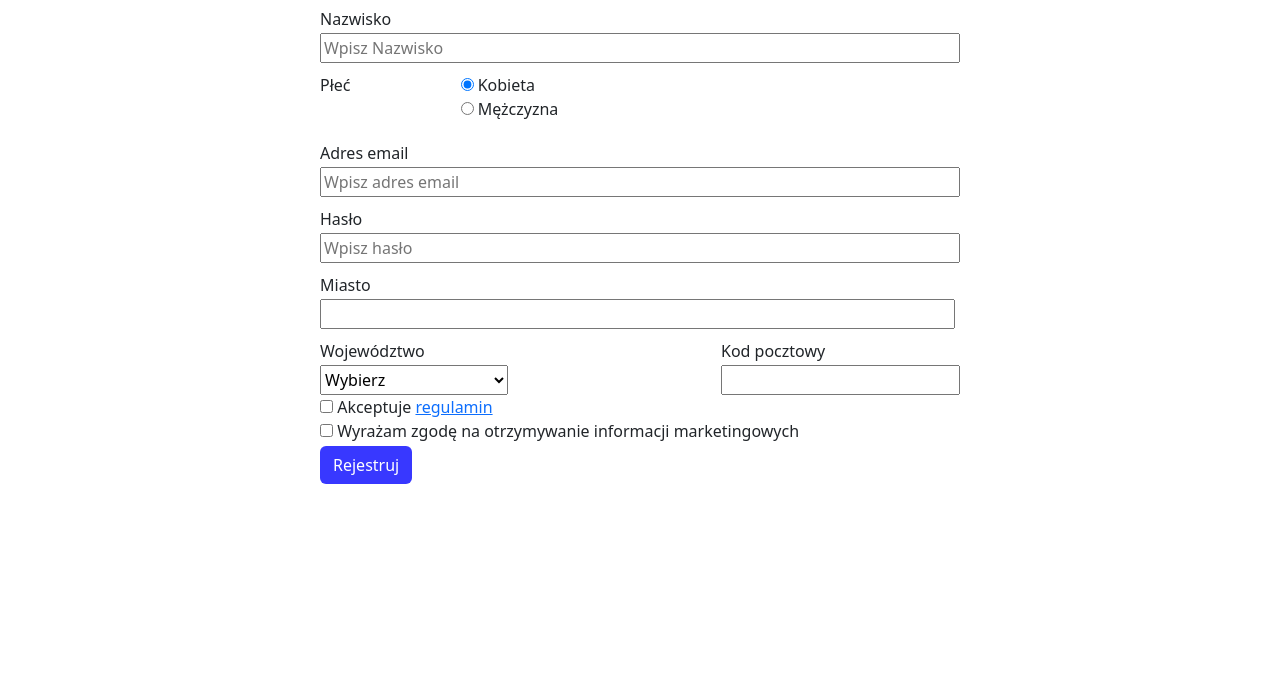
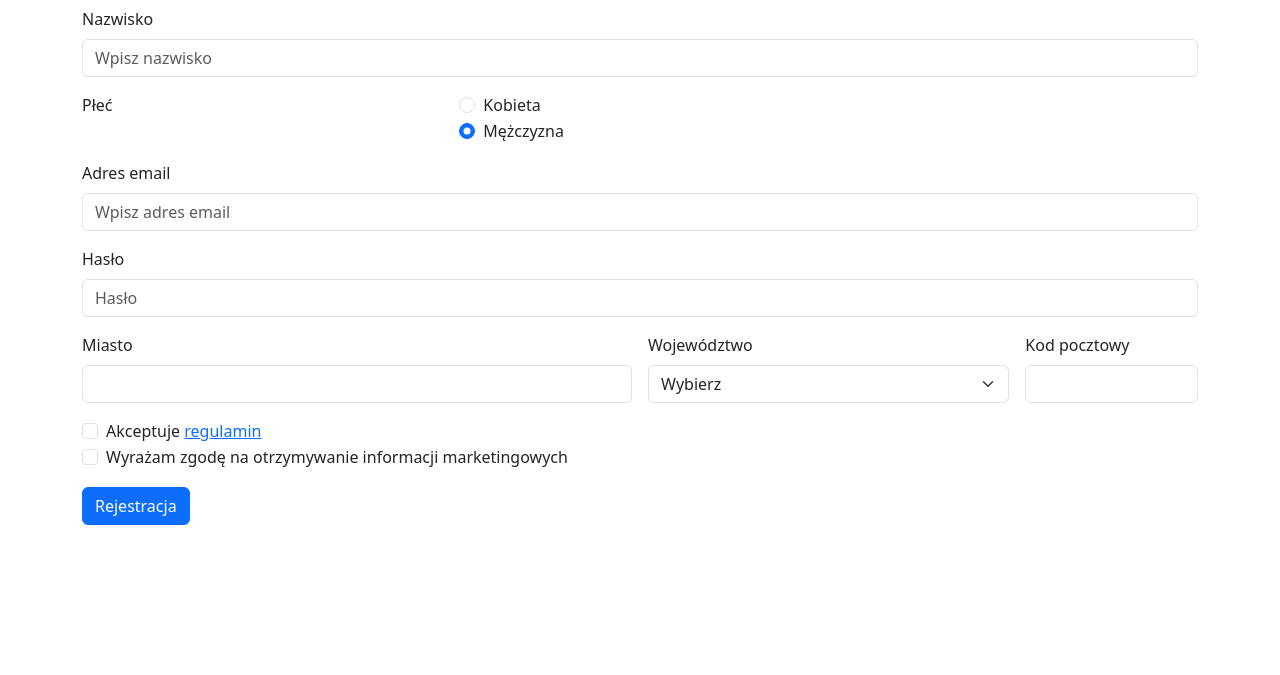
Before and after one commit to PawelMaliszewski/Tema19zad1, a plain HTML site: page index.html in a window 1280 px wide. Shown: the part 125-800 px from the top of the page. Drawn offline with nearby package versions, Linux system fonts and the light colour scheme.

Commit message:
solution 2

```diff
--- a/index.html
+++ b/index.html
@@ -4,7 +4,6 @@
     <meta charset="UTF-8" />
     <meta name="viewport" content="width=device-width, initial-scale=1.0" />
     <title>Formularz rejestracyjny</title>
-    <link rel="stylesheet" href="style.css" />
     <link
       href="https://cdn.jsdelivr.net/npm/bootstrap@5.3.0/dist/css/bootstrap.min.css"
       rel="stylesheet"
@@ -13,68 +12,83 @@
     />
   </head>
   <body>
-<form class="flex-container">
-    <h1>Rejestracja</h1>
-    <div class="fullName">
-        <label class="name" for="firstName">Imię</label>
+    <div class="container">
+      <div class="col-12">
+        <h2>Rejestracja</h2>
+      </div>
+      <form class="row g-3">
+        <div class="col-12">
+          <label for="inputFirstName" class="form-label">Imię</label>
           <input
-                class="input"
             type="text"
-                id="firstName"
+            class="form-control"
+            id="inputFirstName"
             placeholder="Wpisz imię"
             required
           />
-        <label class="name" for="lastName">Nazwisko</label>
+        </div>
+        <div class="col-12">
+          <label for="inputLastName" class="form-label">Nazwisko</label>
           <input
-                class="input"
             type="text"
-                id="lastName"
-                placeholder="Wpisz Nazwisko"
+            class="form-control"
+            id="inputLastName"
+            placeholder="Wpisz nazwisko"
             required
           />
         </div>
-    <div class="radio">
-        <div>
-            <label style="margin-right: 110px">Płeć</label>
+        <div class="col-md-4">
+          <p>Płeć</p>
         </div>
-        <div>
-            <input type="radio" name="gender" id="female" checked />
-            <label for="female">Kobieta</label>
-            <br />
-            <input type="radio" name="gender" id="male" />
-            <label for="male">Mężczyzna</label>
+        <div class="col-md-8">
+          <div class="form-check">
+            <input
+              class="form-check-input"
+              type="radio"
+              name="flexRadioDefault"
+              id="female"
+            />
+            <label class="form-check-label" for="female"> Kobieta </label>
+          </div>
+          <div class="form-check">
+            <input
+              class="form-check-input"
+              type="radio"
+              name="flexRadioDefault"
+              id="male"
+              checked
+            />
+            <label class="form-check-label" for="male"> Mężczyzna </label>
           </div>
         </div>
-    <div class="loginPass">
-        <label class="name" for="email">Adres email</label>
+        <div class="col-12">
+          <label for="inputEmail" class="form-label">Adres email</label>
           <input
-                class="input"
             type="email"
-                id="email"
+            class="form-control"
+            id="inputEmail"
             placeholder="Wpisz adres email"
             required
           />
-        <label class="name" for="input">Hasło</label>
+        </div>
+        <div class="col-12">
+          <label for="inputPassword" class="form-label">Hasło</label>
           <input
-                class="input"
-                id="input"
             type="password"
-                placeholder="Wpisz hasło"
+            class="form-control"
+            id="inputPassword"
+            placeholder="Hasło"
             required
           />
         </div>
-
-    <div class="location">
-        <div class="city">
-            <p class="name">Miasto</p>
-            <!--suppress HtmlFormInputWithoutLabel -->
-            <input name="sds" id="city" type="text" size="70" required />
+        <div class="col-md-6">
+          <label for="inputCity" class="form-label">Miasto</label>
+          <input type="text" class="form-control" id="inputCity" required />
         </div>
-        <div class="state">
-            <p class="name">Województwo</p>
-            <!--suppress HtmlFormInputWithoutLabel -->
-            <select required>
-                <option value="">Wybierz</option>
+        <div class="col-md-4">
+          <label for="inputState" class="form-label">Województwo</label>
+          <select id="inputState" class="form-select" required>
+            <option selected value="">Wybierz</option>
             <option>dolnośląskie</option>
             <option>kujawsko-pomorskie</option>
             <option>lubelskie</option>
@@ -93,30 +107,33 @@
             <option>zachodniopomorskie</option>
           </select>
         </div>
-        <div class="postcode">
-            <p class="name">Kod pocztowy</p>
-            <!--suppress HtmlFormInputWithoutLabel -->
-            <input id="postCode" type="text" required />
+        <div class="col-md-2">
+          <label for="inputZip" class="form-label">Kod pocztowy</label>
+          <input type="text" class="form-control" id="inputZip" required />
+        </div>
+        <div class="col-12">
+          <div class="form-check">
+            <input
+              class="form-check-input"
+              type="checkbox"
+              id="gridCheck1"
+              required
+            />
+            <label class="form-check-label" for="gridCheck1">
+              Akceptuje <a href="regulamin.html">regulamin</a>
+            </label>
+          </div>
+          <div class="form-check">
+            <input class="form-check-input" type="checkbox" id="gridCheck2" />
+            <label class="form-check-label" for="gridCheck2">
+              Wyrażam zgodę na otrzymywanie informacji marketingowych
+            </label>
           </div>
         </div>
-
-    <div>
-        <div>
-            <input type="checkbox" id="acceptTerms" required />
-            <label for="acceptTerms"
-            >Akceptuje <a href="regulamin.html">regulamin</a></label
-            >
-        </div>
-        <div>
-            <input type="checkbox" id="marketingAgreement" />
-            <label for="marketingAgreement"
-            >Wyrażam zgodę na otrzymywanie informacji marketingowych</label
-            >
-        </div>
-        <div>
-            <button class="btn">Rejestruj</button>
-        </div>
+        <div class="col-12">
+          <button type="submit" class="btn btn-primary">Rejestracja</button>
         </div>
       </form>
+    </div>
   </body>
 </html>
--- a/style.css
+++ /dev/null
@@ -1,58 +0,0 @@
-.flex-container {
-  flex-wrap: wrap;
-  padding-left: 25%;
-  padding-right: 25%;
-}
-
-.name {
-    margin-bottom:2px;
-    margin-top: 10px;
-}
-
-.input {
-   display: inline;
-}
-
-input[type=text] {
-  width: 100%;
-}
-
-input[type=email] {
-  width: 100%;
-}
-
-input[type=password] {
-  width: 100%;
-}
-
-.radio {
-   display: flex;
-   flex-wrap: wrap;
-   justify-content: last start;
-   margin-top: 10px;
-   margin-bottom: 10px;
-}
-
-.location {
-  display: flex;
-  flex-wrap: wrap;
-  justify-content: space-between;
-}
-
-select {
-  height: 30px;
-}
-
-.city {
-  margin-right: 5px;
-}
-
-.state {
-  margin-right: 5px;
-}
-
-.btn {
-  margin-top: 3px;
-  color: white !important;
-  background-color: rgba(0, 0, 255, 0.781) !important;
-}
```
Lines whose indentation alone changed are shown as unchanged.
